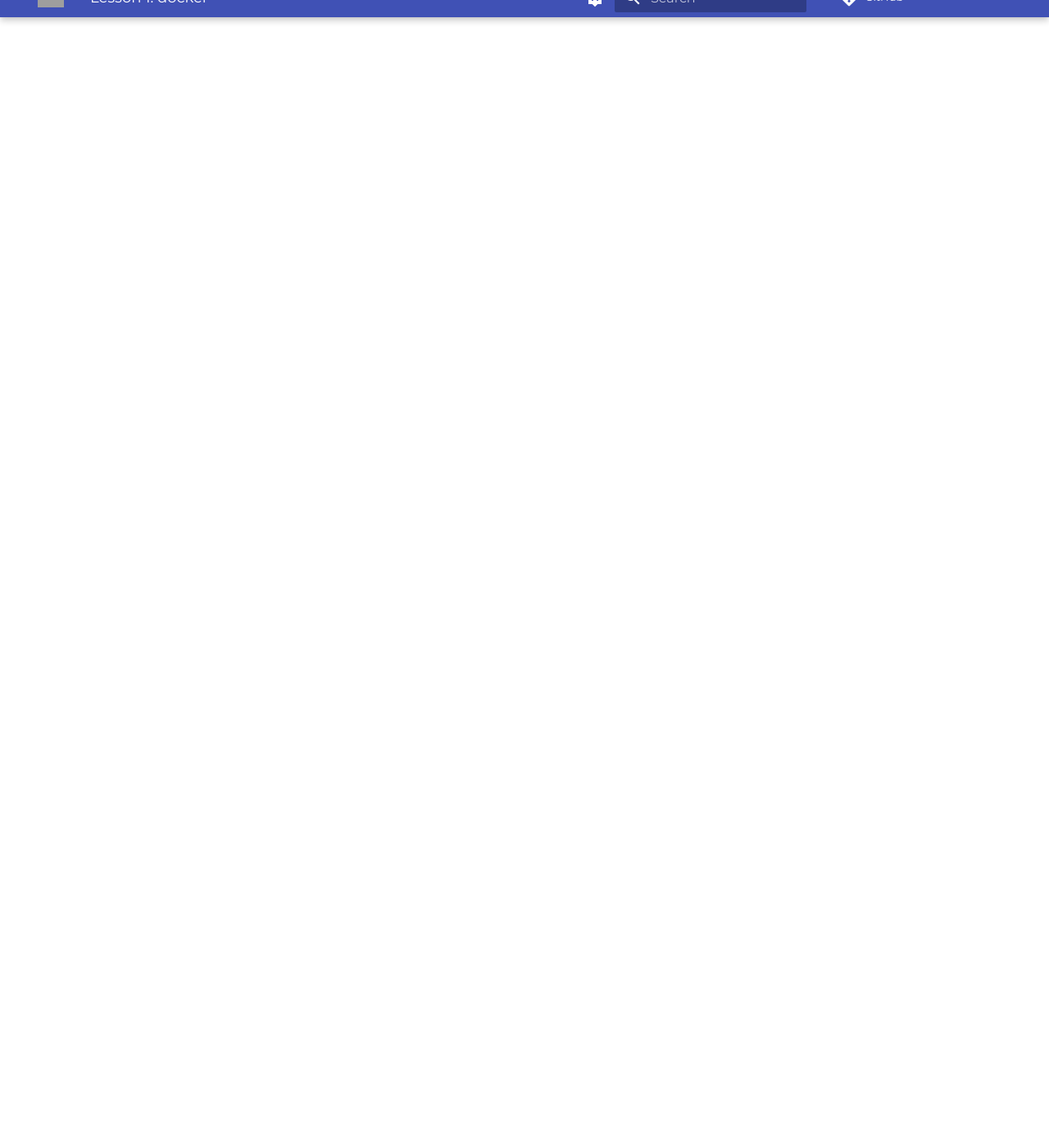
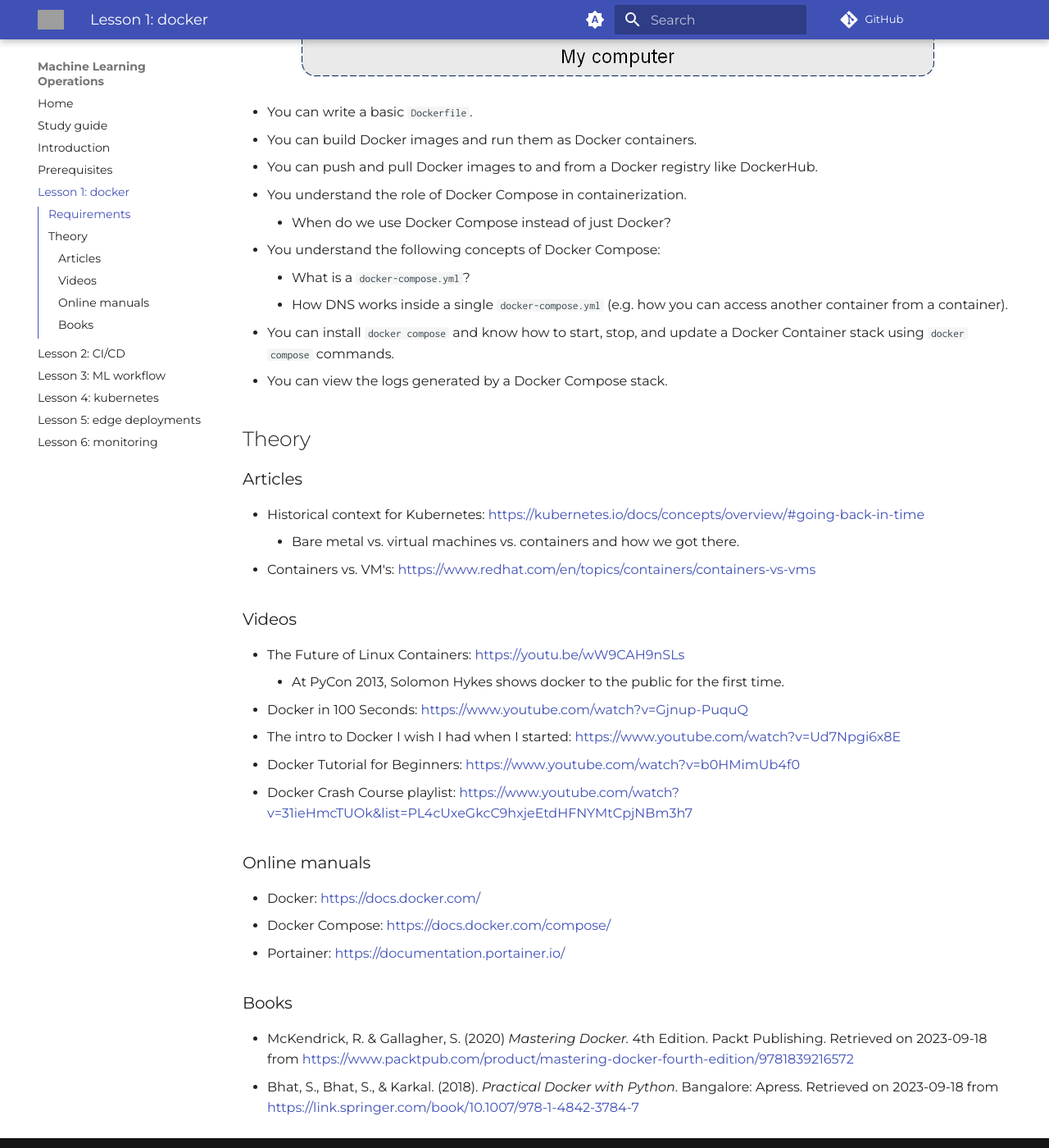
Before and after one commit to HOGENT-MLOps/mlops-slides, an MkDocs documentation site: the page built from docs/01-docker.md, in a window 1280 px wide and 1400 px high, scrolled down 1379 px. Shown: the whole window at 82% size. Built offline with MkDocs 1.6.1 and Material for MkDocs 9.7.7, drawn with Linux system fonts in a browser that asks for light colours; comment, search, counter and statistics services are not loaded; some of the changed text lies outside the part shown; grey boxes are pictures that could not be loaded.

Commit message:
Added theory resources for lesson 1

```diff
--- a/docs/01-docker.md
+++ b/docs/01-docker.md
@@ -1,3 +1,64 @@
 # Container virtualization: Docker
 
-TODO
+Although you have used Docker in various courses (System Engineering Labs, Operating systems, ...) during the past years, it can't hurt to freshen up your knowledge.
+
+## Requirements
+
+Go through the theory sources provided below (or find your own) to achieve the following requirements:
+
+-   You understand the difference between containers and virtual machines, and know the pro's and con's of each.
+-   You understand the role of Docker in containerization.
+-   You understand the following concepts of Docker:
+    -   What is an image?
+    -   What is the difference with a container?
+    -   What are layers, and why does Docker use them?
+    -   What is a Docker registry and why do people use them?
+    -   What is a volume?
+    -   What is a port mapping?
+    -   What is a tag?
+    -   What are environment variables?
+    -   What is a `Dockerfile`?
+-   You can install and use `docker` commands to use all of the concepts above.
+
+    -   In other words: you understand and can use all of the commands in following image:
+
+        ![](./assets/01/docker-stages.png)
+
+-   You can write a basic `Dockerfile`.
+-   You can build Docker images and run them as Docker containers.
+-   You can push and pull Docker images to and from a Docker registry like DockerHub.
+-   You understand the role of Docker Compose in containerization.
+    -   When do we use Docker Compose instead of just Docker?
+-   You understand the following concepts of Docker Compose:
+    -   What is a `docker-compose.yml`?
+    -   How DNS works inside a single `docker-compose.yml` (e.g. how you can access another container from a container).
+-   You can install `docker compose` and know how to start, stop, and update a Docker Container stack using `docker compose` commands.
+-   You can view the logs generated by a Docker Compose stack.
+
+## Theory
+
+### Articles
+
+-   Historical context for Kubernetes: https://kubernetes.io/docs/concepts/overview/#going-back-in-time
+    -   Bare metal vs. virtual machines vs. containers and how we got there.
+-   Containers vs. VM's: https://www.redhat.com/en/topics/containers/containers-vs-vms
+
+### Videos
+
+-   The Future of Linux Containers: https://youtu.be/wW9CAH9nSLs
+    -   At PyCon 2013, Solomon Hykes shows docker to the public for the first time.
+-   Docker in 100 Seconds: https://www.youtube.com/watch?v=Gjnup-PuquQ
+-   The intro to Docker I wish I had when I started: https://www.youtube.com/watch?v=Ud7Npgi6x8E
+-   Docker Tutorial for Beginners: https://www.youtube.com/watch?v=b0HMimUb4f0
+-   Docker Crash Course playlist: https://www.youtube.com/watch?v=31ieHmcTUOk&list=PL4cUxeGkcC9hxjeEtdHFNYMtCpjNBm3h7
+
+### Online manuals
+
+-   Docker: https://docs.docker.com/
+-   Docker Compose: https://docs.docker.com/compose/
+-   Portainer: https://documentation.portainer.io/
+
+### Books
+
+-   McKendrick, R. & Gallagher, S. (2020) _Mastering Docker._ 4th Edition. Packt Publishing. Retrieved on 2023-09-18 from https://www.packtpub.com/product/mastering-docker-fourth-edition/9781839216572
+-   Bhat, S., Bhat, S., & Karkal. (2018). _Practical Docker with Python_. Bangalore: Apress. Retrieved on 2023-09-18 from https://link.springer.com/book/10.1007/978-1-4842-3784-7
```
Also changed, not shown: docs/00-prerequisites.md (+3 -20 lines), docs/assets/01/docker-stages.png (added).
